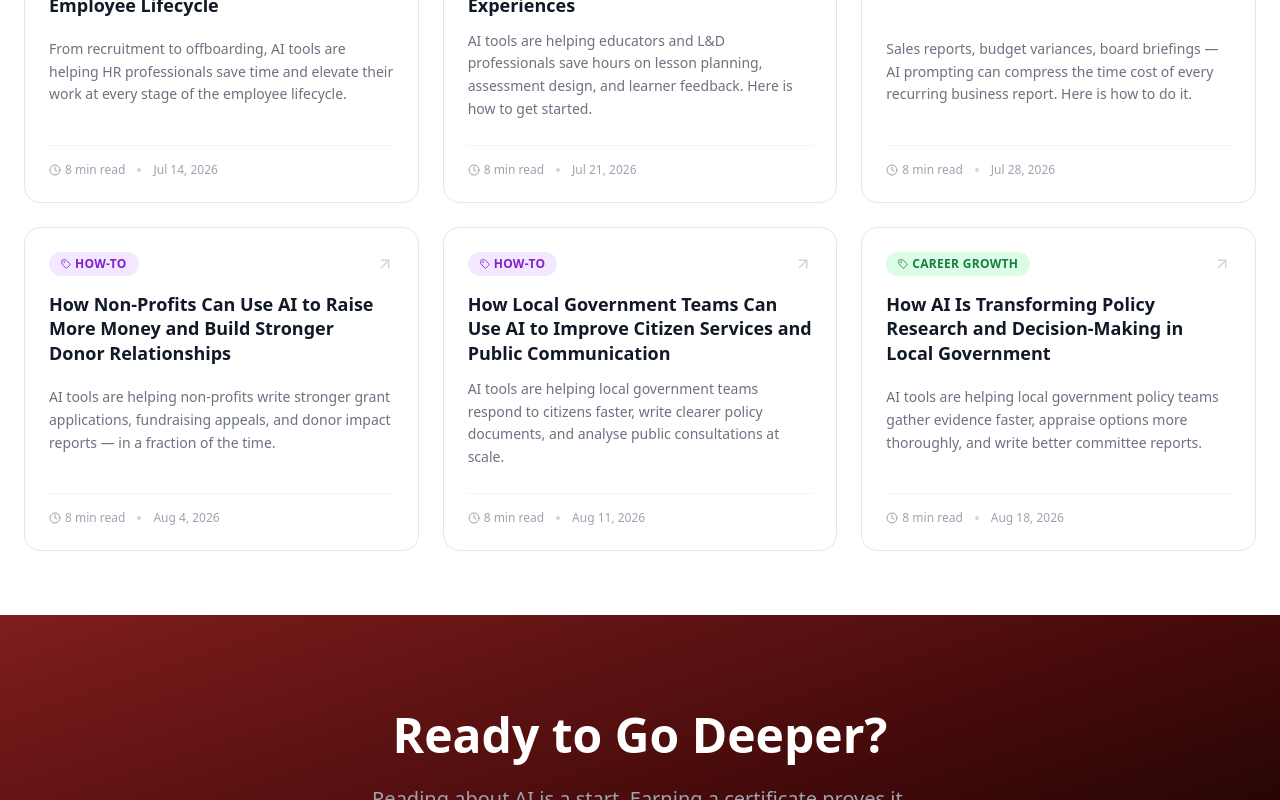
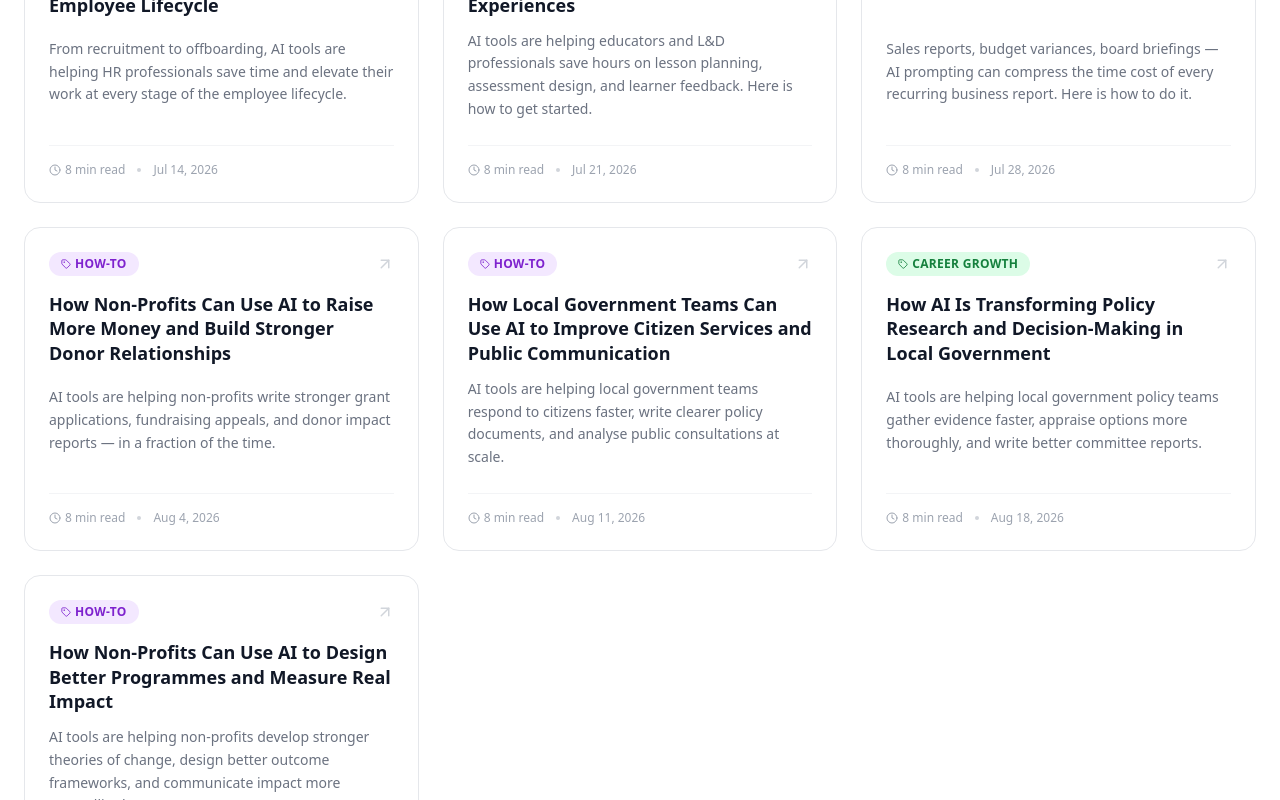
Before and after one commit to shiromys/AICourseHubPro, a React (Vite) app in the folder frontend/: page /blog in a window 1280 px wide. Shown: the part 2000-2800 px from the top of the page. Built offline with nearby package versions, Linux system fonts and the light colour scheme; no server answers.

Commit message:
adding the next blog post

```diff
--- a/frontend/src/pages/Blog.jsx
+++ b/frontend/src/pages/Blog.jsx
@@ -140,6 +140,16 @@ const articles = [
     readTime: '8 min read',
     date: 'Aug 18, 2026',
     slug: 'ai-policy-research-decision-making-local-government',
+    featured: false,
+  },
+  {
+    id: 14,
+    title: 'How Non-Profits Can Use AI to Design Better Programmes and Measure Real Impact',
+    excerpt: 'AI tools are helping non-profits develop stronger theories of change, design better outcome frameworks, and communicate impact more compellingly.',
+    category: 'How-To',
+    readTime: '8 min read',
+    date: 'Sep 1, 2026',
+    slug: 'non-profits-ai-program-design-impact-measurement',
     featured: false,
   },
   // ── Add new articles below this line ──────
```
